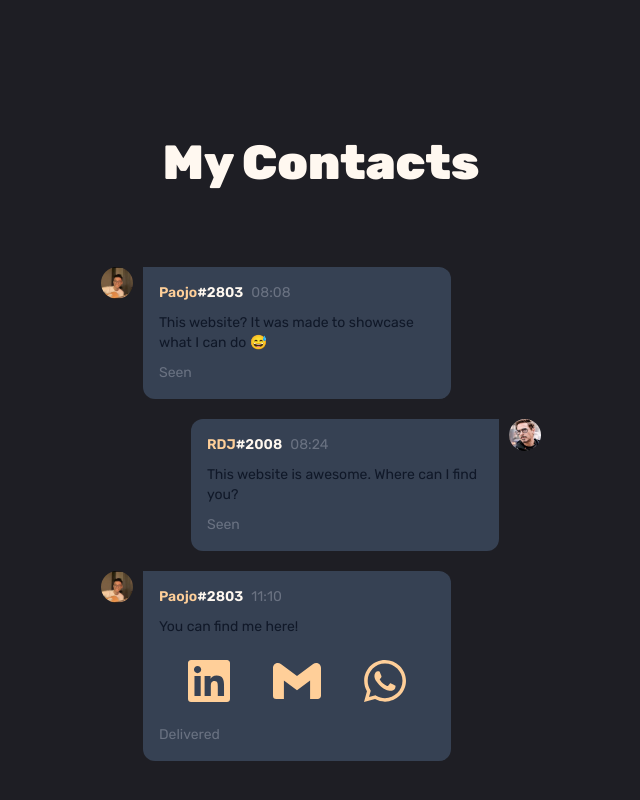
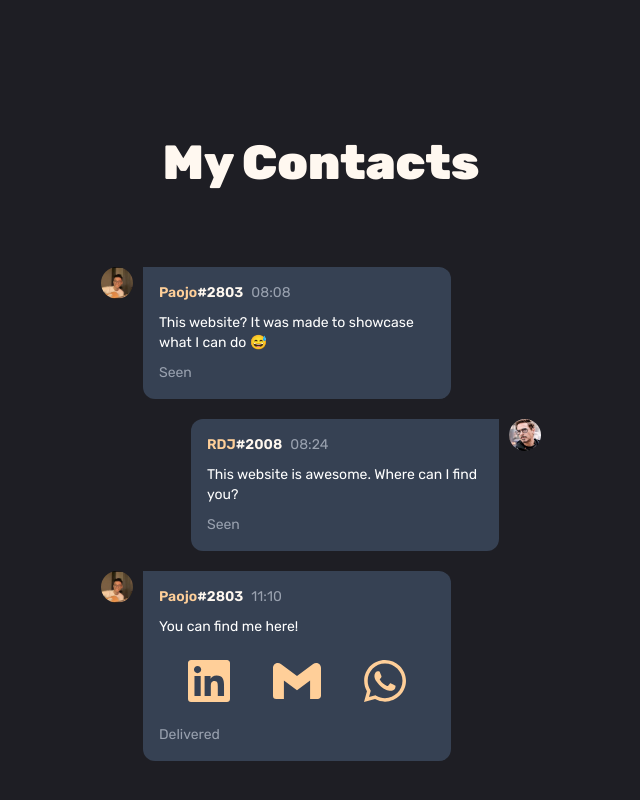
Before and after one commit to Sajojo/myportfolio, a React (Vite) app: page /home in a window 1280 px wide. Shown: the part 8010-8810 px from the top of the page, without its empty margins (319-959 px from the left). Built offline with nearby package versions, Linux system fonts and the light colour scheme.

Commit message:
Changed Ctc stuff

```diff
--- a/src/subassets/Contact.jsx
+++ b/src/subassets/Contact.jsx
@@ -47,16 +47,12 @@ const Contact = () => {
                 <span className="text-sm font-semibold text-[#FFF8F0]">
                   #2803
                 </span>
-                <span className="text-sm font-normal text-gray-500 dark:text-gray-400">
-                  08:08
-                </span>
+                <span className="text-sm font-normal text-gray-400">08:08</span>
               </div>
-              <p className="text-sm font-normal py-2.5 text-gray-900 dark:text-white">
+              <p className="text-sm font-normal py-2.5 text-white">
                 This website? It was made to showcase what I can do 😅
               </p>
-              <span className="text-sm font-normal text-gray-500 dark:text-gray-400">
-                Seen
-              </span>
+              <span className="text-sm font-normal text-gray-400">Seen</span>
             </div>
           </div>
           <div className="flex justify-end items-start gap-2.5">
@@ -76,16 +72,12 @@ const Contact = () => {
                 <span className="text-sm font-semibold text-[#FFF8F0]">
                   #2008
                 </span>
-                <span className="text-sm font-normal text-gray-500 dark:text-gray-400">
-                  08:24
-                </span>
+                <span className="text-sm font-normal text-gray-400">08:24</span>
               </div>
-              <p className="text-sm font-normal py-2.5 text-gray-900 dark:text-white">
+              <p className="text-sm font-normal py-2.5 text-white">
                 This website is awesome. Where can I find you?
               </p>
-              <span className="text-sm font-normal text-gray-500 dark:text-gray-400">
-                Seen
-              </span>
+              <span className="text-sm font-normal text-gray-400">Seen</span>
             </div>
             <img
               className="w-8 h-8 rounded-full"
@@ -115,11 +107,11 @@ const Contact = () => {
                 <span className="text-sm font-semibold text-[#FFF8F0]">
                   #2803
                 </span>
-                <span className="text-sm font-normal text-gray-500 dark:text-gray-400">
+                <span className="text-sm font-normal  text-gray-400">
                   11:10
                 </span>
               </div>
-              <p className="text-sm font-normal py-2.5 text-gray-900 dark:text-white">
+              <p className="text-sm font-normal py-2.5 text-white">
                 You can find me here!
               </p>
               <div className="flex flex-row w-full py-2.5 gap-10 justify-center items-center">
@@ -144,7 +136,7 @@ const Contact = () => {
                   <FaWhatsapp id="ctcs" className="text-5xl text-[#FFCF99] " />
                 </a>
               </div>
-              <span className="text-sm font-normal pt-2.5 text-gray-500 dark:text-gray-400">
+              <span className="text-sm font-normal pt-2.5  text-gray-400">
                 Delivered
               </span>
             </div>
```
